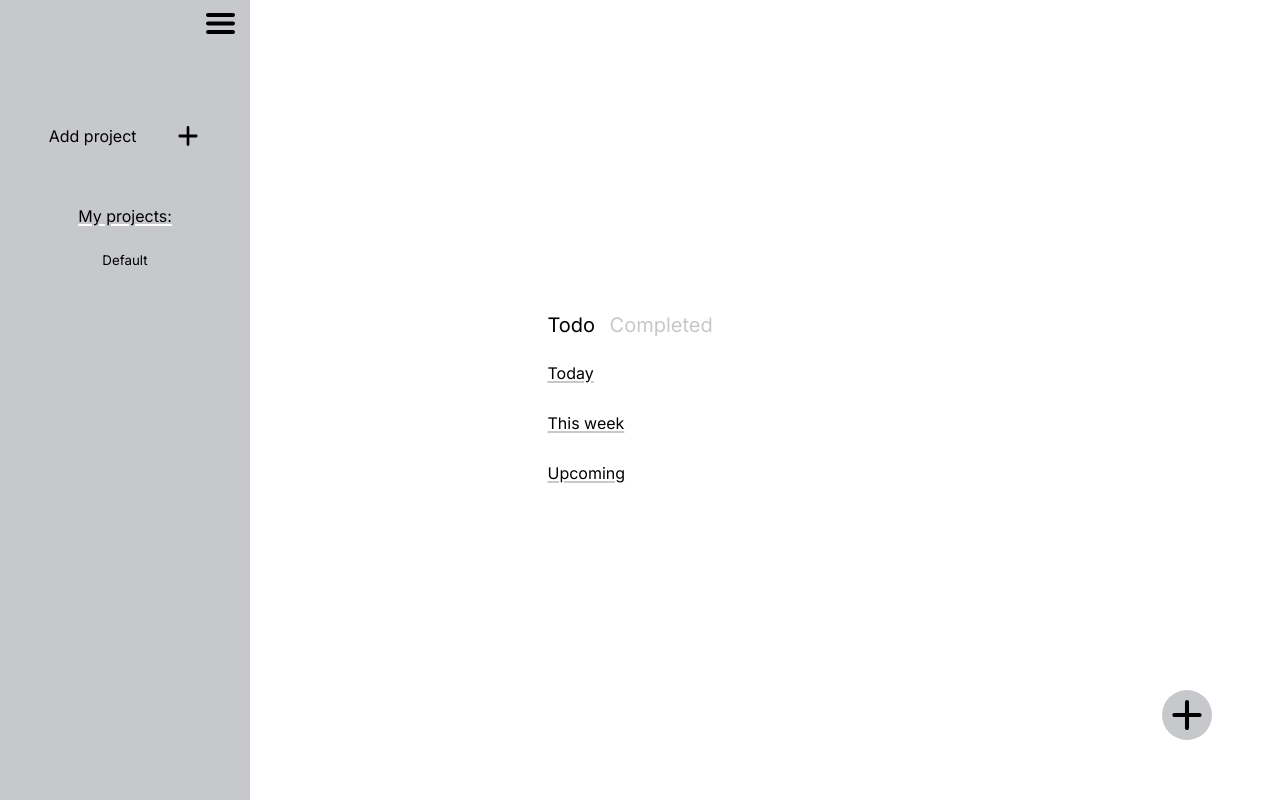
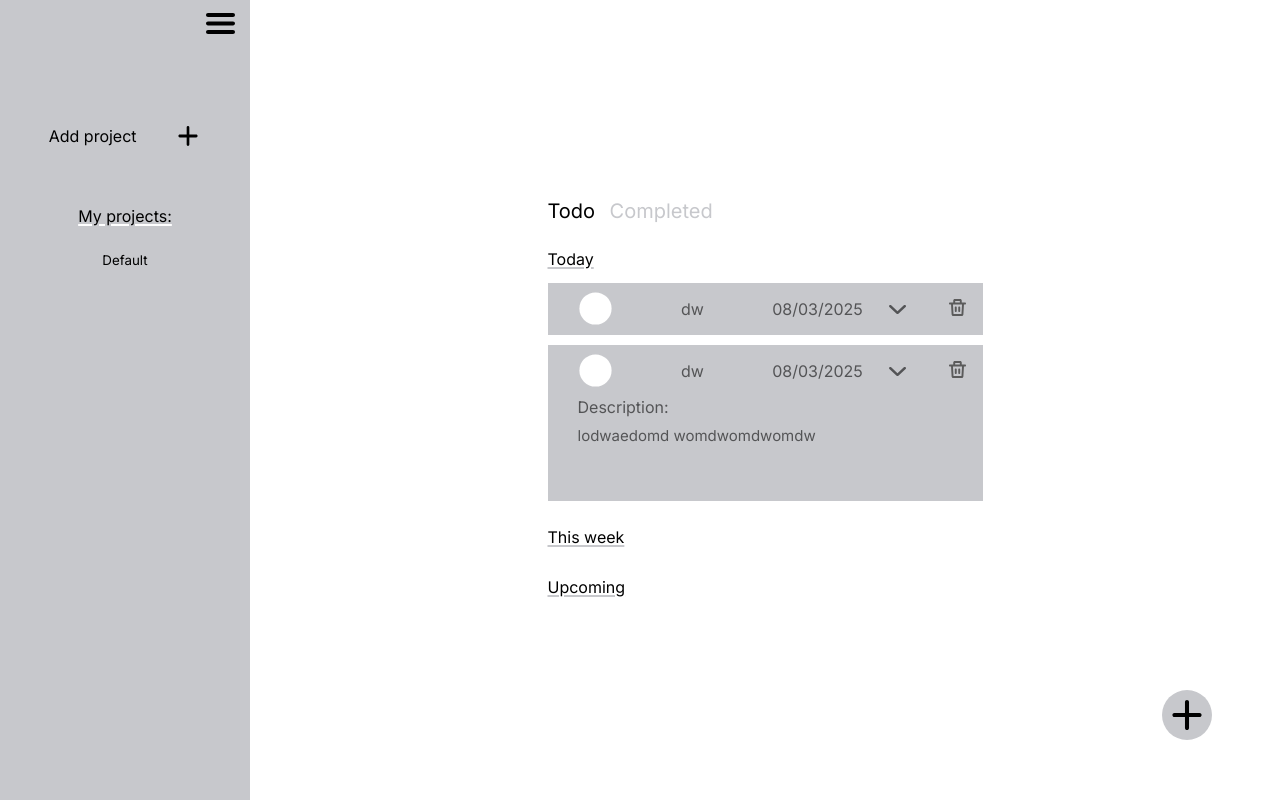
Before and after one commit to Haveadream1/to-do-list, a website built with webpack: page dist/index.html in a window 1280 px wide. Built offline with nearby package versions, Linux system fonts and the light colour scheme.

Commit message:
feat: create description todo template

```diff
--- a/dist/index.html
+++ b/dist/index.html
@@ -90,7 +90,7 @@
           <p>Today</p>
 
 
-        <!-- <section class="todo1">
+        <section class="todo">
           <section class="priority-color"></section>
 
           <section>
@@ -108,7 +108,34 @@
           <button type="button" class="delete-button">
             <img src="/dist/images/DeleteIcon.svg" alt="Delete todo">
           </button>
-        </section> -->
+        </section>
+
+        <section class="todo-extended">
+          <section>
+            <section class="priority-color"></section>
+
+            <section>
+              <label for="checkbox"></label>
+              <input class="checkbox" type="checkbox">
+            </section>
+
+            <p class="name">dw</p>
+            <p class="date">08/03/2025</p>
+
+            <button type="button" class="see-more-button">
+              <img src="/dist/images/DownIcon.svg" alt="See more">
+            </button>
+
+            <button type="button" class="delete-button">
+              <img src="/dist/images/DeleteIcon.svg" alt="Delete todo">
+            </button>
+          </section>
+
+          <section class="description-section">
+            <p>Description:</p>
+            <p>lodwaedomd womdwomdwomdw</p>
+          </section>
+        </section>
 
         </section>
 
```
